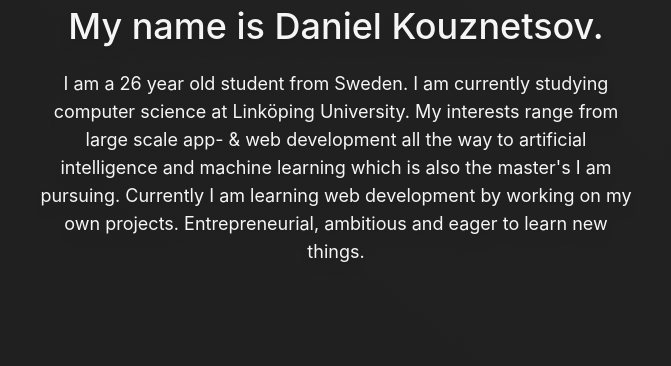
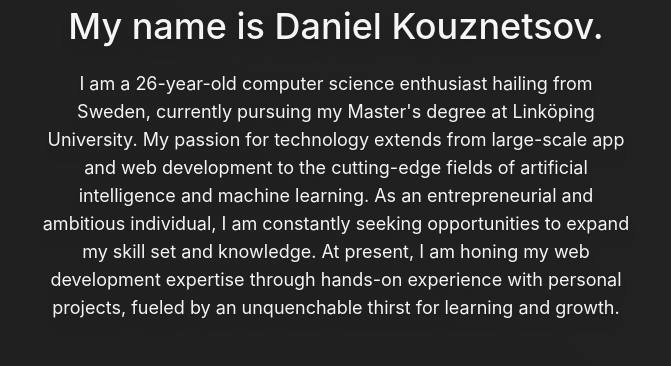
Before and after one commit to kouznetsov1/personal_website, a Next.js app: page / in a window 1280 px wide. Shown: the part 546-912 px from the top of the page, without its empty margins (304-975 px from the left). Built offline with nearby package versions, Linux system fonts and the light colour scheme.

Commit message:
new text

```diff
--- a/components/profileData.ts
+++ b/components/profileData.ts
@@ -1,7 +1,6 @@
 export const aboutMe: string =
-  "I am a 26 year old student from Sweden. \
-  I am currently studying computer science at Linköping University. \
-  My interests range from large scale app- & web development all the way to \
-  artificial intelligence and machine learning which is also the master's I am pursuing. \
-  Currently I am learning web development by working on my own projects. Entrepreneurial, \
-  ambitious and eager to learn new things.";
+  "I am a 26-year-old computer science enthusiast hailing from Sweden, currently pursuing my Master's\
+  degree at Linköping University. My passion for technology extends from large-scale app and web development\
+  to the cutting-edge fields of artificial intelligence and machine learning. As an entrepreneurial and ambitious individual,\
+  I am constantly seeking opportunities to expand my skill set and knowledge. At present, I am honing my web development\
+  expertise through hands-on experience with personal projects, fueled by an unquenchable thirst for learning and growth.";
```
